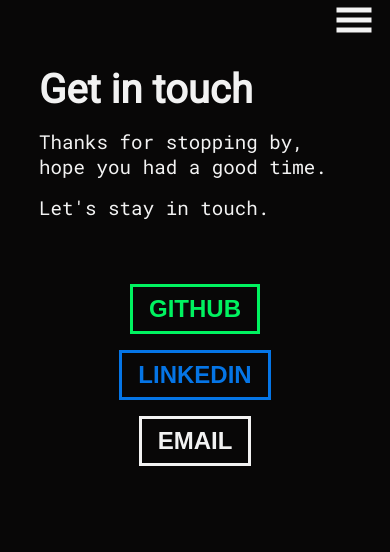
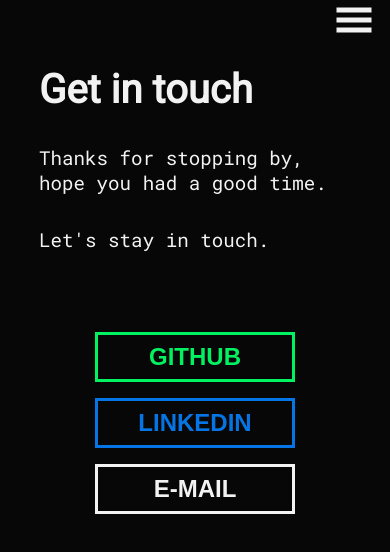
Before and after one commit to ValerioCipolla/portfolio, a Next.js app: page /contacts in a window 390 px wide. Shown: the top 552 px of the page. Built offline with nearby package versions, Linux system fonts and the light colour scheme.

Commit message:
fixed button sizes

```diff
--- a/pages/contacts.js
+++ b/pages/contacts.js
@@ -32,7 +32,7 @@
           projectButton={false}
         />
         <Button
-          text={windowSize.width > 700 ? "send an e-mail" : "email"}
+          text={windowSize.width > 700 ? "send an e-mail" : "e-mail"}
           link="mailto: valeriocipolla92@gmail.com"
           color="white"
           size="big"
--- a/styles/contacts.module.css
+++ b/styles/contacts.module.css
@@ -39,9 +39,13 @@
     align-items: center;
   }
 
+  .buttonSection button {
+    min-width: 200px;
+  }
+
   .container {
     padding-top: 1rem;
-    gap: 1rem;
+    gap: 2rem;
     width: 100%;
   }
 
```
